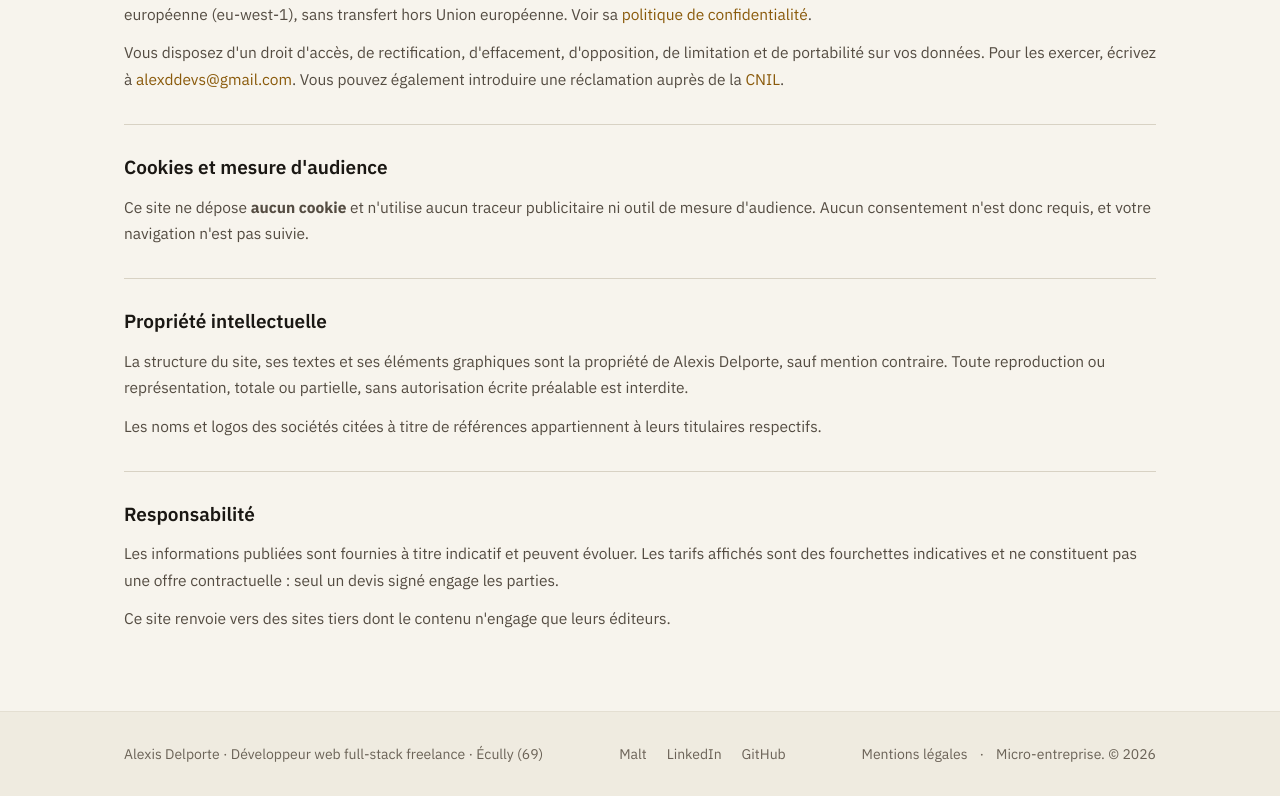
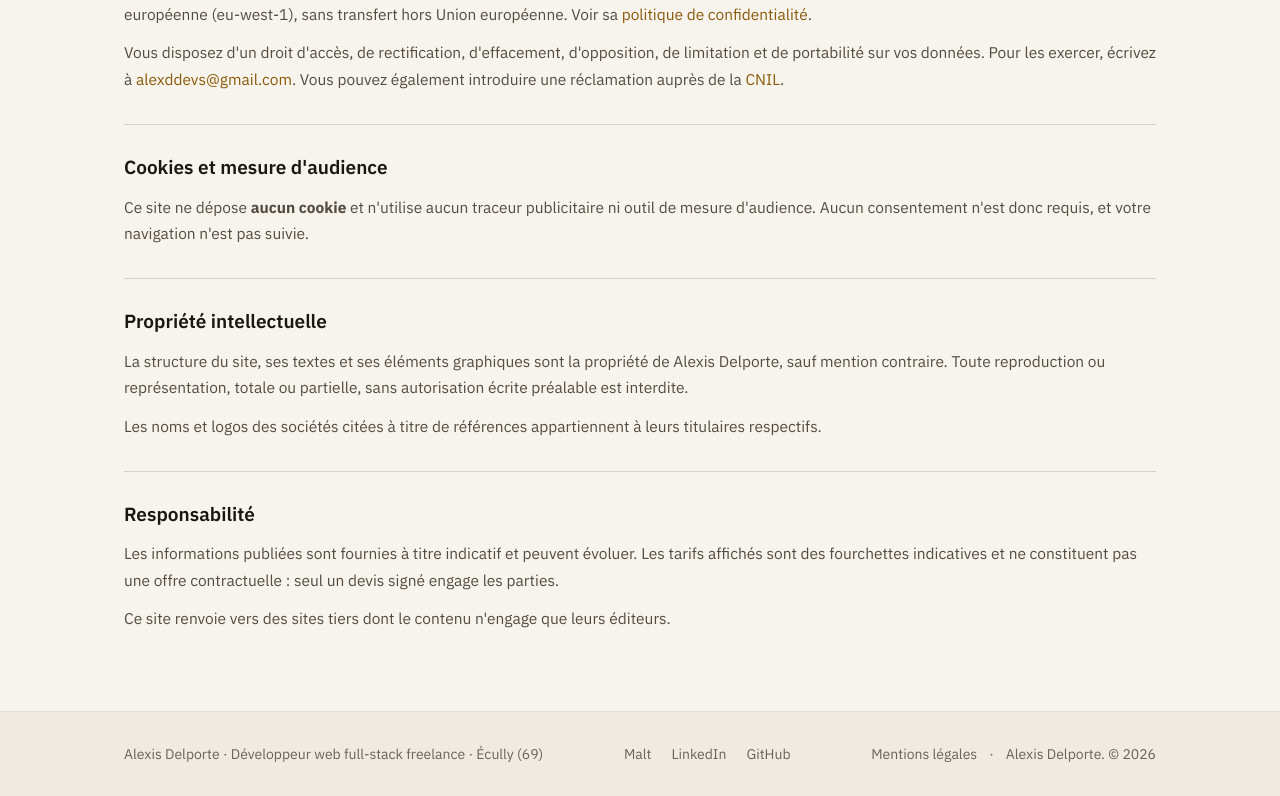
Before and after one commit to AlexDDevv/siteVitrinne, a Next.js app: page /mentions-legales in a window 1280 px wide. Shown: the part 1209-2005 px from the top of the page. Built offline with nearby package versions, Linux system fonts and the light colour scheme; no server answers.

Commit message:
fix: edit malt link and remove stripe from stack

```diff
--- a/src/components/sections/approche.tsx
+++ b/src/components/sections/approche.tsx
@@ -52,7 +52,6 @@ export const stack = [
   "PostgreSQL",
   "GraphQL",
   "Docker",
-  "Stripe",
 ] as const
 
 export function Approche() {
@@ -66,9 +65,8 @@ export function Approche() {
         {atouts.map((atout, index) => (
           <li
             key={atout.title}
-            className={`grid content-start gap-2.5 border-t pt-5 ${
-              index === 0 ? "border-accent" : "border-line-strong"
-            }`}
+            className={`grid content-start gap-2.5 border-t pt-5 ${index === 0 ? "border-accent" : "border-line-strong"
+              }`}
           >
             <h3 className="text-[18px] font-semibold">{atout.title}</h3>
             <Body>{atout.body}</Body>
--- a/src/components/site-footer.tsx
+++ b/src/components/site-footer.tsx
@@ -23,7 +23,7 @@ export function SiteFooter() {
             Mentions légales
           </TextLink>
           <span aria-hidden>·</span>
-          <span>Micro-entreprise. © {new Date().getFullYear()}</span>
+          <span>Alexis Delporte. © {new Date().getFullYear()}</span>
         </p>
       </Container>
     </footer>
--- a/src/lib/site.ts
+++ b/src/lib/site.ts
@@ -13,7 +13,7 @@ export const site = {
   email: "alexddevs@gmail.com",
   url: process.env.NEXT_PUBLIC_SITE_URL ?? "https://alexisdelporte.dev",
   links: {
-    malt: "https://www.malt.fr/profile/alexisdelporte?overview",
+    malt: "https://www.malt.fr/profile/alexisdelporte",
     github: "https://github.com/AlexDDevv",
     linkedin: "https://www.linkedin.com/in/alexis-delporte/",
   },
```
